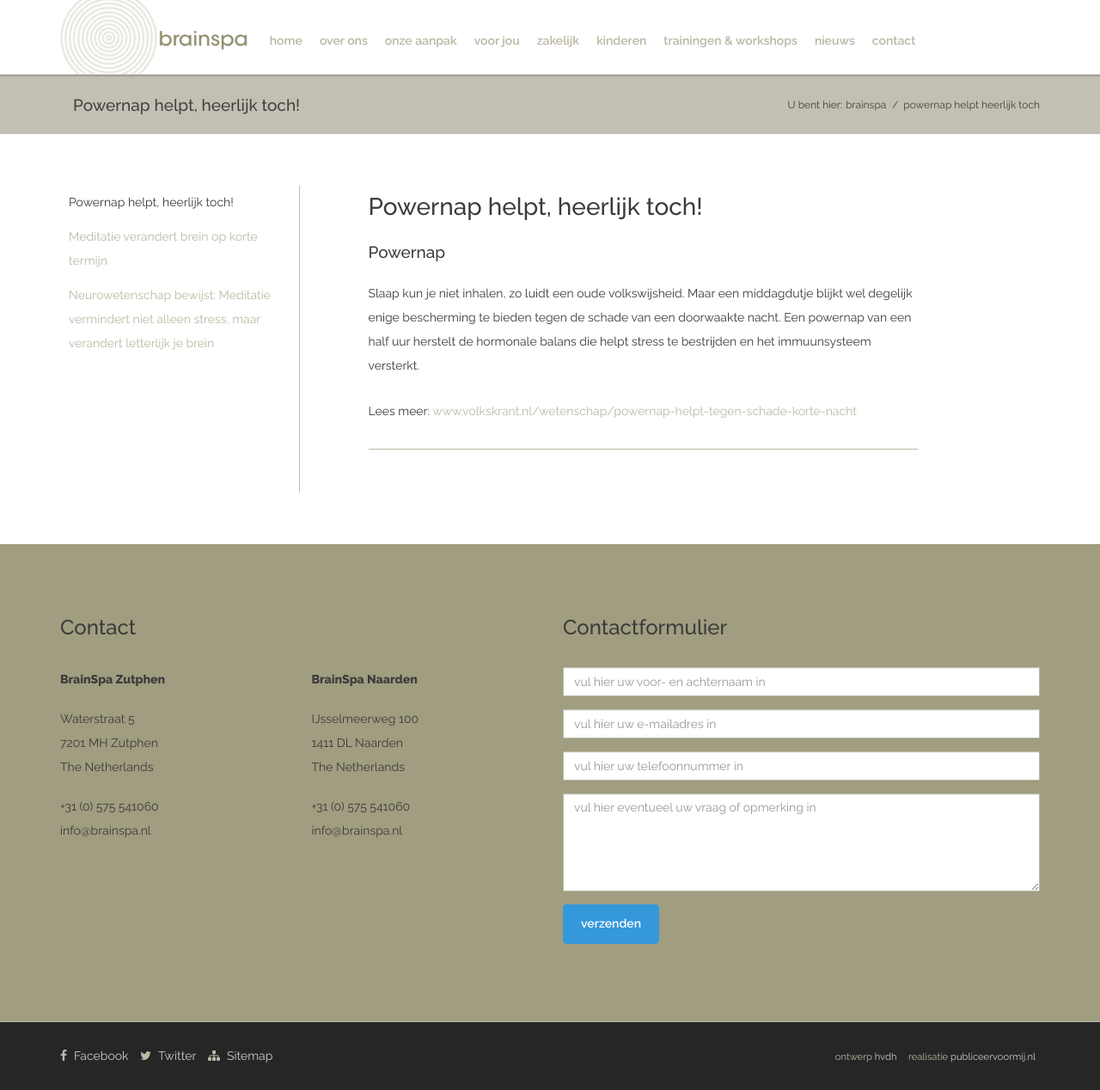
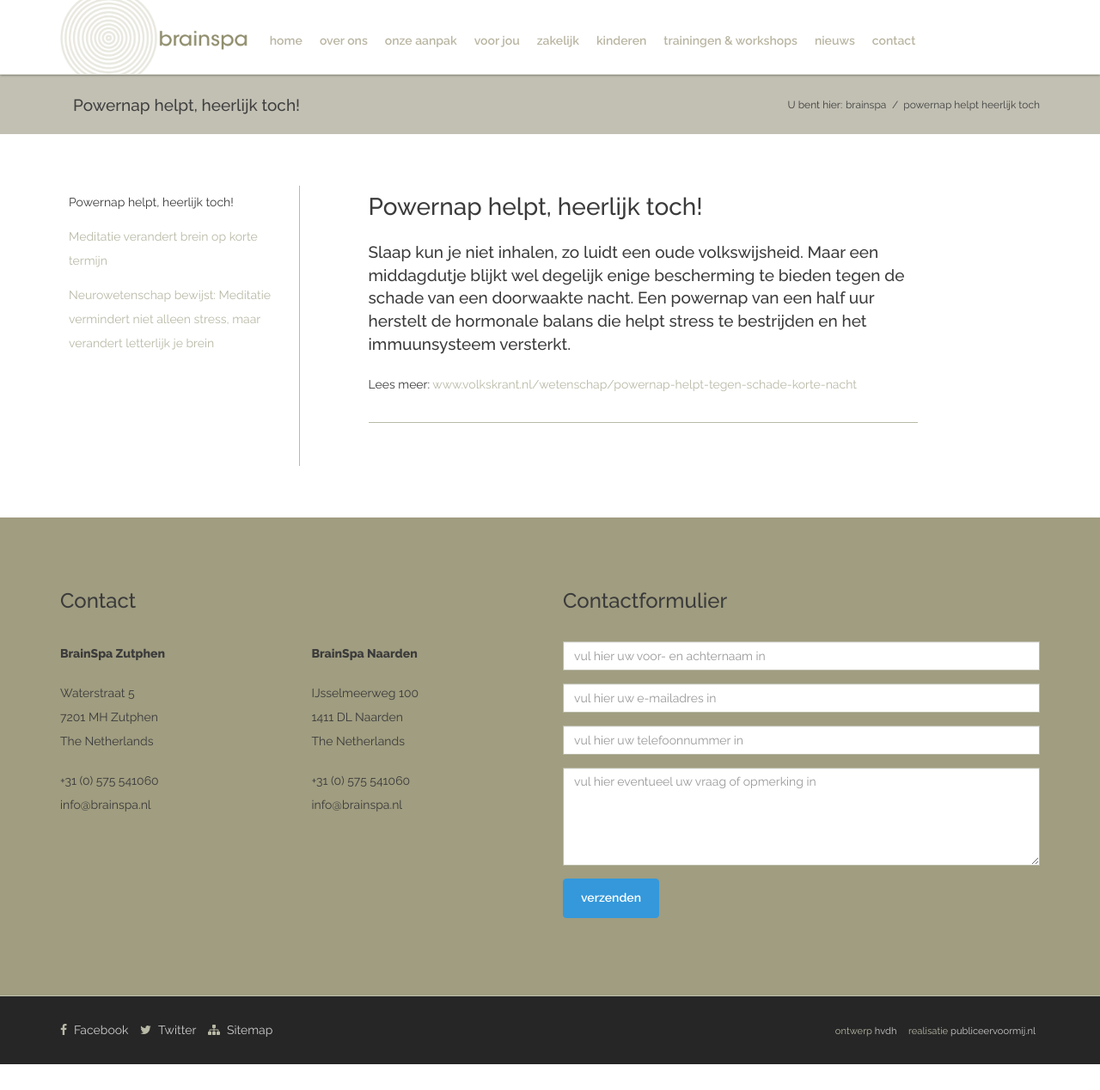
Before and after one commit to dveninga/brainspa, a Jekyll site: the page built from _posts/nieuws/2015-11-29-powernap-helpt-heerlijk-toch.md, in a window 1280 px wide. Shown: the whole page at 86% size. Built offline with Jekyll 4.4.1, drawn with Linux system fonts in a browser that asks for light colours; after the commit the page ends 1238 px from its top, so only the background shows below that.

Commit message:
Updated 2015-11-29-powernap-helpt-heerlijk-toch.md

```diff
--- a/_posts/nieuws/2015-11-29-powernap-helpt-heerlijk-toch.md
+++ b/_posts/nieuws/2015-11-29-powernap-helpt-heerlijk-toch.md
@@ -9,8 +9,7 @@ publish: true
 title: "Powernap helpt, heerlijk toch!"
 ---
 
-## Powernap
 
-Slaap kun je niet inhalen, zo luidt een oude volkswijsheid. Maar een middagdutje blijkt wel degelijk enige bescherming te bieden tegen de schade van een doorwaakte nacht. Een powernap van een half uur herstelt de hormonale balans die helpt stress te bestrijden en het immuunsysteem versterkt.
+## Slaap kun je niet inhalen, zo luidt een oude volkswijsheid. Maar een middagdutje blijkt wel degelijk enige bescherming te bieden tegen de schade van een doorwaakte nacht. Een powernap van een half uur herstelt de hormonale balans die helpt stress te bestrijden en het immuunsysteem versterkt.
 
 Lees meer: [www.volkskrant.nl/wetenschap/powernap-helpt-tegen-schade-korte-nacht](http://www.volkskrant.nl/wetenschap/powernap-helpt-tegen-schade-korte-nacht~a3872586/)
```
